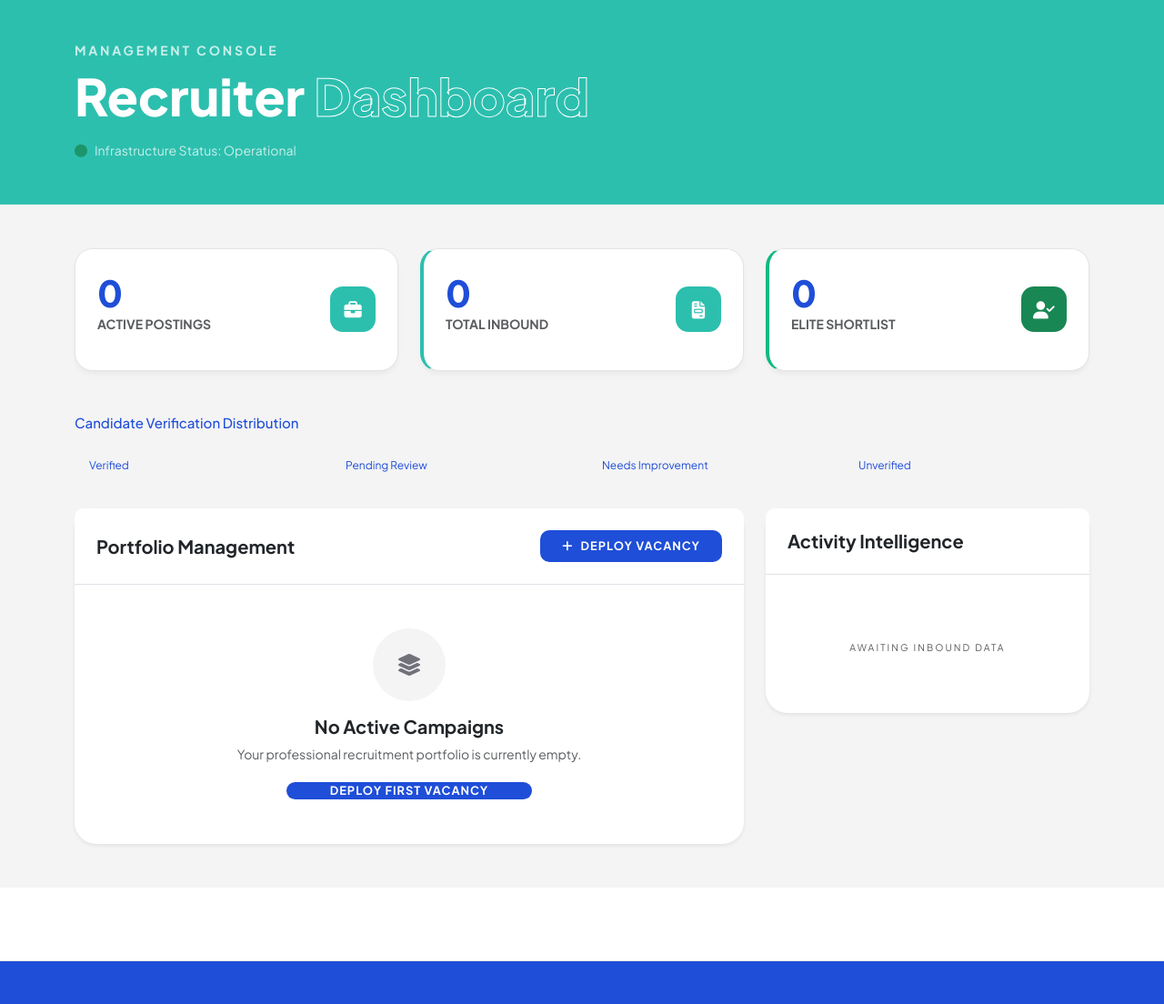
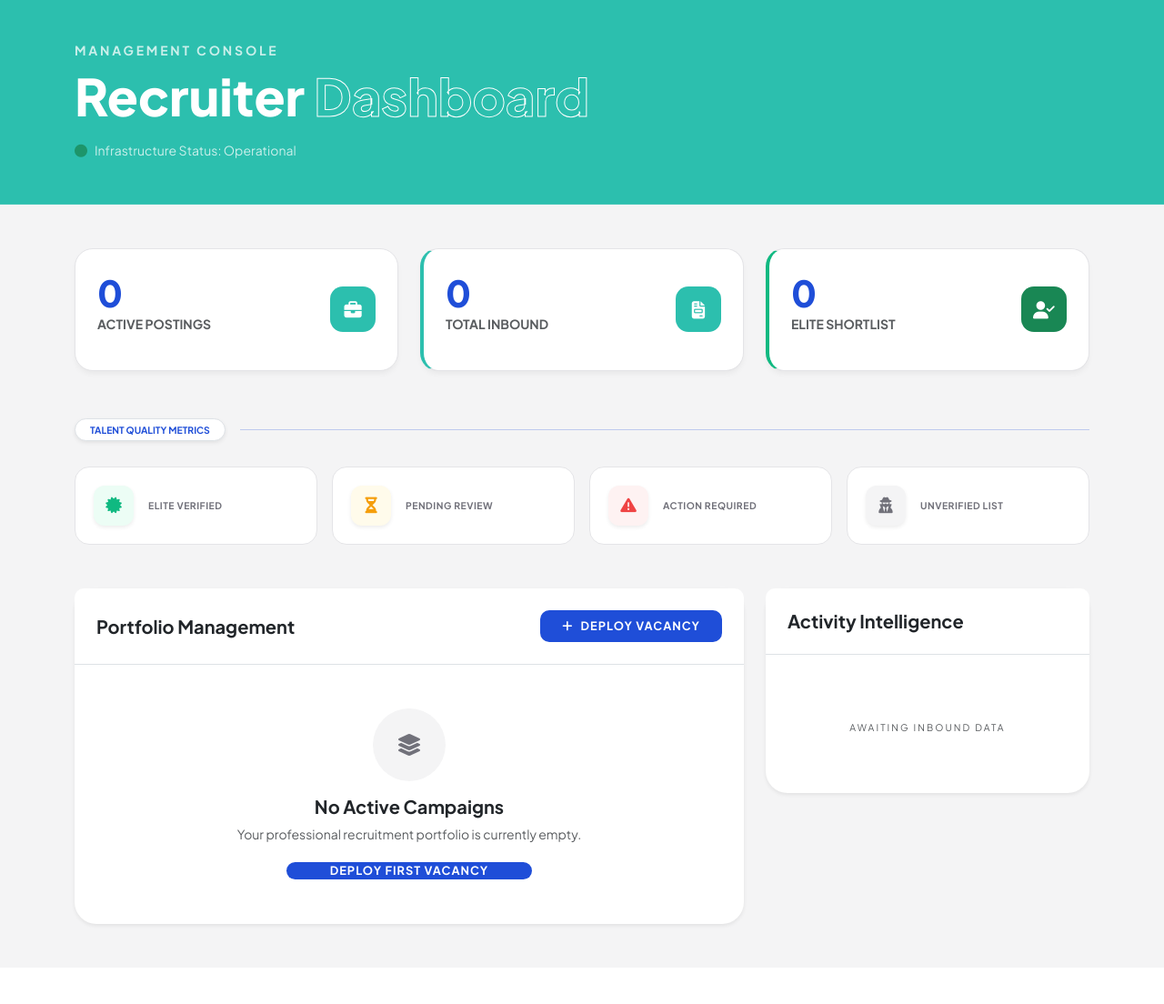
Before and after one commit to RootRace/demo-job-portal-application, a Flask app: template app/templates/recruiter_dashboard.html in a window 1280 px wide. Shown: the part 80-1184 px from the top of the page at 91% size. Run offline with Flask 3, Linux system fonts and the light colour scheme; the template is opened without the code that fills it, so the values that code supplies are empty.

Commit message:
UI: Improve Verification Distribution Breakdown design on Recruiter Dashboard

```diff
--- a/app/templates/recruiter_dashboard.html
+++ b/app/templates/recruiter_dashboard.html
@@ -61,54 +61,57 @@
             </div>
         </div>
 
-        <section style="margin: 1.5rem 0;">
-          <h3 style="font-size:15px; font-weight:500; margin-bottom:0.75rem;
-                     color:var(--color-text-primary)">
-            Candidate Verification Distribution
-          </h3>
-          <div style="display:flex; gap:12px; flex-wrap:wrap;">
-
-            <div style="flex:1; min-width:130px; padding:14px 16px;
-                        border-radius:10px; border:1px solid var(--color-border-tertiary);
-                        background:var(--color-background-secondary);">
-              <div style="font-size:22px; font-weight:500; color:#3B6D11;">
-                {{ verification_dist["Verified"] }}
-              </div>
-              <div style="font-size:12px; color:var(--color-text-secondary);
-                          margin-top:3px;">Verified</div>
+        <!-- Verification Distribution Breakdown (PBI-20) -->
+        <section class="mb-5">
+            <div class="d-flex align-items-center gap-3 mb-4">
+                <div class="section-badge bg-white shadow-sm rounded-pill px-3 py-1 border x-small fw-bold text-uppercase tracking-wider">Talent Quality Metrics</div>
+                <hr class="flex-grow-1 opacity-10">
             </div>
 
-            <div style="flex:1; min-width:130px; padding:14px 16px;
-                        border-radius:10px; border:1px solid var(--color-border-tertiary);
-                        background:var(--color-background-secondary);">
-              <div style="font-size:22px; font-weight:500; color:#854F0B;">
-                {{ verification_dist["Pending Review"] }}
+            <div class="row g-3">
+                <!-- Verified -->
+                <div class="col-6 col-md-3">
+                    <div class="talent-metric-card talent-verified">
+                        <div class="talent-icon shadow-sm"><i class="fas fa-certificate"></i></div>
+                        <div class="talent-content">
+                            <div class="talent-value">{{ verification_dist["Verified"] }}</div>
+                            <div class="talent-label">Elite Verified</div>
                         </div>
-              <div style="font-size:12px; color:var(--color-text-secondary);
-                          margin-top:3px;">Pending Review</div>
+                    </div>
                 </div>
 
-            <div style="flex:1; min-width:130px; padding:14px 16px;
-                        border-radius:10px; border:1px solid var(--color-border-tertiary);
-                        background:var(--color-background-secondary);">
-              <div style="font-size:22px; font-weight:500; color:#A32D2D;">
-                {{ verification_dist["Needs Improvement"] }}
+                <!-- Pending -->
+                <div class="col-6 col-md-3">
+                    <div class="talent-metric-card talent-pending">
+                        <div class="talent-icon shadow-sm"><i class="fas fa-hourglass-half"></i></div>
+                        <div class="talent-content">
+                            <div class="talent-value">{{ verification_dist["Pending Review"] }}</div>
+                            <div class="talent-label">Pending Review</div>
                         </div>
-              <div style="font-size:12px; color:var(--color-text-secondary);
-                          margin-top:3px;">Needs Improvement</div>
+                    </div>
                 </div>
 
-            <div style="flex:1; min-width:130px; padding:14px 16px;
-                        border-radius:10px; border:1px solid var(--color-border-tertiary);
-                        background:var(--color-background-secondary);">
-              <div style="font-size:22px; font-weight:500;
-                          color:var(--color-text-secondary);">
-                {{ verification_dist["Unverified"] }}
+                <!-- Needs Improvement -->
+                <div class="col-6 col-md-3">
+                    <div class="talent-metric-card talent-improvement">
+                        <div class="talent-icon shadow-sm"><i class="fas fa-exclamation-triangle"></i></div>
+                        <div class="talent-content">
+                            <div class="talent-value">{{ verification_dist["Needs Improvement"] }}</div>
+                            <div class="talent-label">Action Required</div>
                         </div>
-              <div style="font-size:12px; color:var(--color-text-secondary);
-                          margin-top:3px;">Unverified</div>
+                    </div>
                 </div>
 
+                <!-- Unverified -->
+                <div class="col-6 col-md-3">
+                    <div class="talent-metric-card talent-unverified">
+                        <div class="talent-icon shadow-sm"><i class="fas fa-user-secret"></i></div>
+                        <div class="talent-content">
+                            <div class="talent-value">{{ verification_dist["Unverified"] }}</div>
+                            <div class="talent-label">Unverified List</div>
+                        </div>
+                    </div>
+                </div>
             </div>
         </section>
 
@@ -310,5 +313,52 @@
     .empty-icon-box { width: 80px; height: 80px; background: var(--exec-light); border-radius: 50%; display: flex; align-items: center; justify-content: center; color: var(--text-muted); font-size: 1.5rem; }
 
     .shadow-premium { box-shadow: 0 4px 6px -1px rgba(0, 0, 0, 0.05); }
+
+    /* Improved Talent Talent Metrics (PBI-20) */
+    .talent-metric-card {
+        background: #fff;
+        border: 1px solid var(--exec-border);
+        border-radius: 16px;
+        padding: 1.25rem;
+        display: flex;
+        align-items: center;
+        gap: 1rem;
+        transition: all 0.3s cubic-bezier(0.4, 0, 0.2, 1);
+        position: relative;
+        overflow: hidden;
+    }
+    .talent-metric-card:hover {
+        transform: translateY(-4px);
+        box-shadow: 0 12px 24px rgba(0,0,0,0.06);
+        border-color: var(--button-blue);
+    }
+    .talent-icon {
+        width: 44px;
+        height: 44px;
+        border-radius: 12px;
+        display: flex;
+        align-items: center;
+        justify-content: center;
+        font-size: 1.1rem;
+    }
+    .talent-value {
+        font-size: 1.5rem;
+        font-weight: 800;
+        line-height: 1.2;
+        color: var(--exec-black);
+    }
+    .talent-label {
+        font-size: 0.65rem;
+        font-weight: 700;
+        text-transform: uppercase;
+        letter-spacing: 0.5px;
+        color: var(--text-muted);
+    }
+
+    /* Status Specific Colors */
+    .talent-verified .talent-icon { background: #ecfdf5; color: #10b981; }
+    .talent-pending .talent-icon { background: #fffbeb; color: #f59e0b; }
+    .talent-improvement .talent-icon { background: #fef2f2; color: #ef4444; }
+    .talent-unverified .talent-icon { background: #f4f4f5; color: #71717a; }
 </style>
 {% endblock %}
```
Also changed, not shown: live_test.py (added, +82 -0 lines), seed.py (added, +40 -0 lines). Lines whose indentation alone changed are shown as unchanged.
